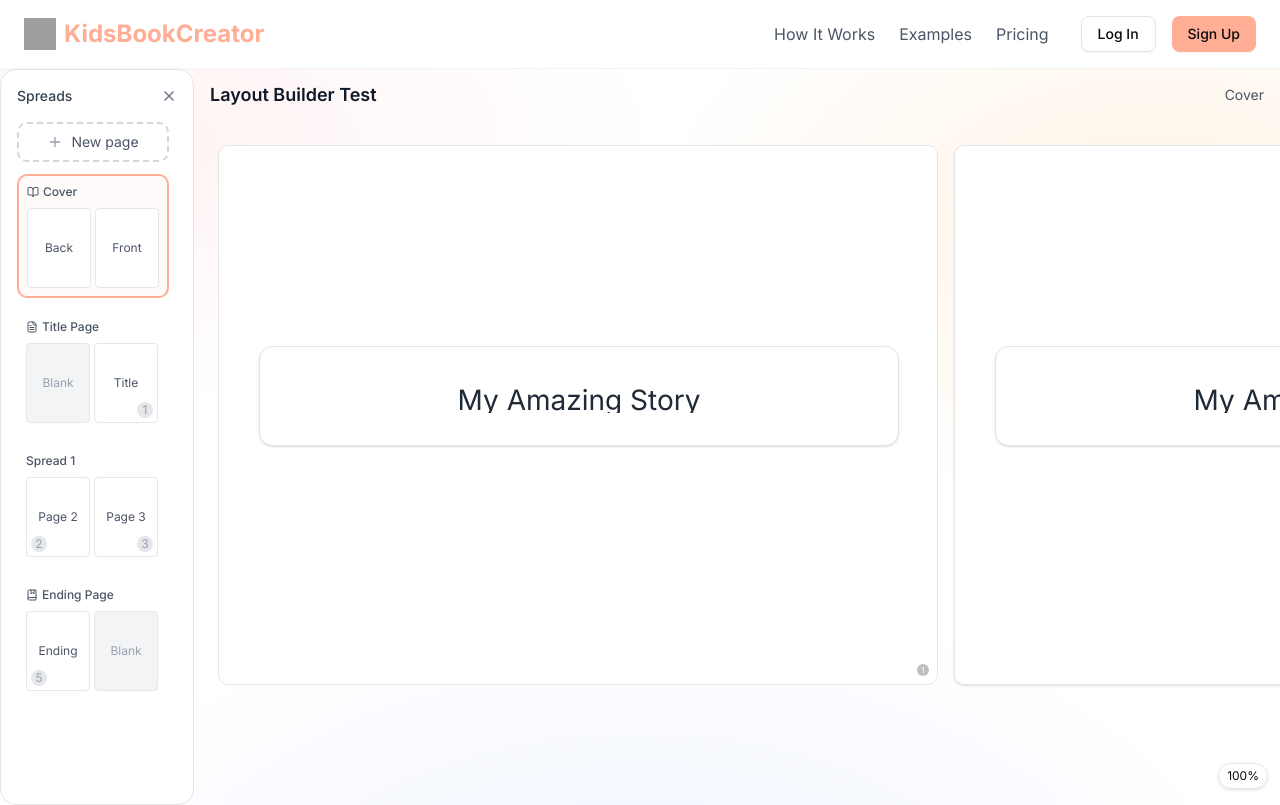
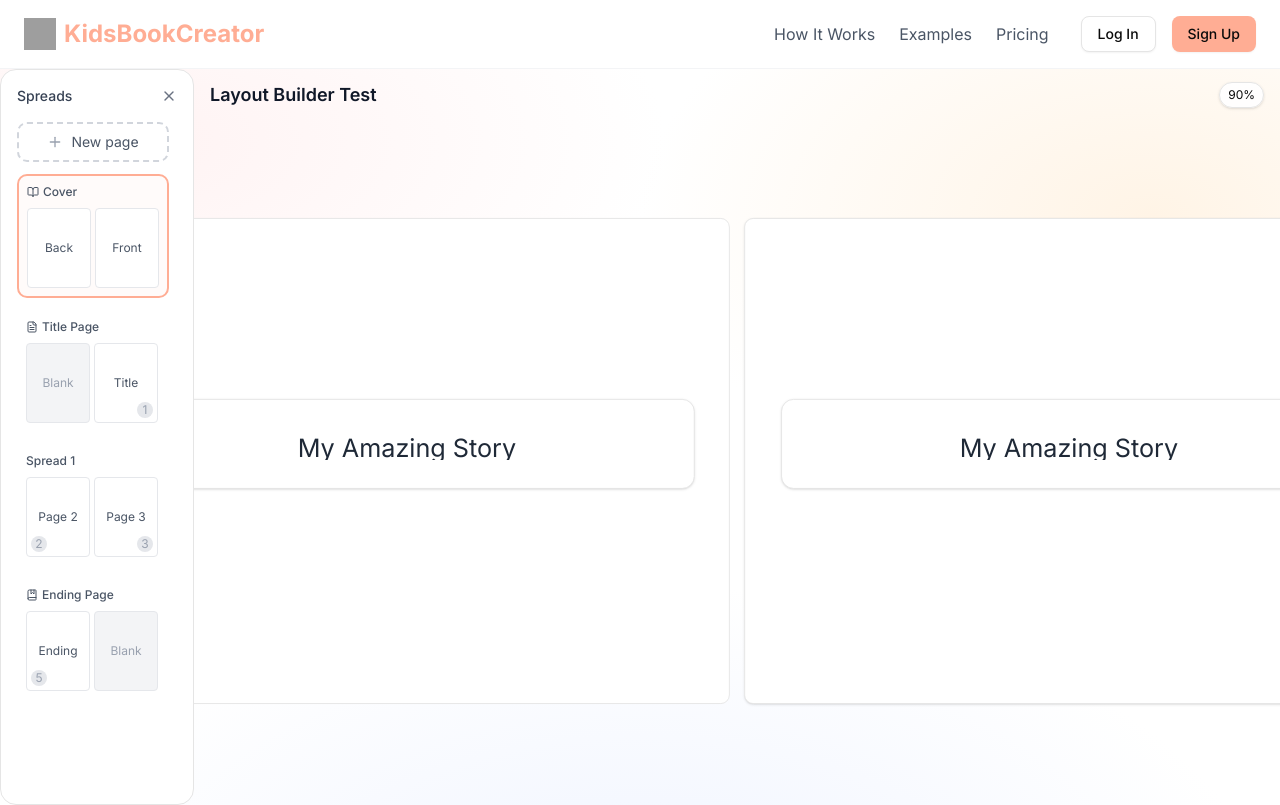
Before and after one commit to yenyifu/storybuilder, a Next.js app: page /layout-builder in a window 1280 px wide. Built offline with nearby package versions, Linux system fonts and the light colour scheme; grey boxes are pictures that could not be loaded.

Commit message:
First version with zoom controls, and 2 page canvas layout.

```diff
--- a/app/layout-builder/page.tsx
+++ b/app/layout-builder/page.tsx
@@ -6,7 +6,7 @@ import type { Spread, PageBlock, PageContent, FixedPage } from "@/lib/layout-typ
 import { SpreadsRail } from "@/components/spreads-rail";
 import { CanvasSpread } from "@/components/canvas-spread";
 import { Button } from "@/components/ui/button";
-import { BookOpen } from "lucide-react";
+import { BookOpen, ZoomIn, ZoomOut } from "lucide-react";
 import { colors } from "@/lib/colors";
 
 const PAGE_W = 720; // 8x6 landscape (4:3) at 720x540
@@ -169,7 +169,8 @@ export default function LayoutBuilderPage() {
   const [spreads, setSpreads] = useState<Spread[]>([]);
   const [fixedPages, setFixedPages] = useState(makeInitialFixedPages());
   const [currentIndex, setCurrentIndex] = useState(0);
-  const [zoom, setZoom] = useState(1);
+  const [zoom, setZoom] = useState(0.9);
+  const [showZoomControls, setShowZoomControls] = useState(false);
   const [selectedSide, setSelectedSide] = useState<"left" | "right">("left");
   const [railOpen, setRailOpen] = useState(true);
 
@@ -434,12 +435,49 @@ export default function LayoutBuilderPage() {
             <h1 className="text-lg font-semibold text-gray-900">
               Layout Builder Test
             </h1>
-            <span className="text-sm text-gray-600">
-              {currentIndex === 0 ? "Cover" :
-               currentIndex === 1 ? "Title Page" :
-               currentIndex === spreads.length + 3 ? "Ending Page" :
-               `Spread ${currentIndex - 1} / ${spreads.length}`}
-            </span>
+            <div className="flex items-center gap-2">
+              {showZoomControls ? (
+                <div className="bg-white/90 border rounded-lg shadow p-2 flex items-center gap-2">
+                  <Button
+                    size="icon"
+                    variant="ghost"
+                    className="h-6 w-6"
+                    onClick={() => setZoom(Math.max(0.5, zoom - 0.1))}
+                    title="Zoom out"
+                  >
+                    <ZoomOut className="h-3 w-3" />
+                  </Button>
+                  <span className="text-xs text-gray-600 min-w-[2.5rem] text-center">
+                    {Math.round(zoom * 100)}%
+                  </span>
+                  <Button
+                    size="icon"
+                    variant="ghost"
+                    className="h-6 w-6"
+                    onClick={() => setZoom(Math.min(2, zoom + 0.1))}
+                    title="Zoom in"
+                  >
+                    <ZoomIn className="h-3 w-3" />
+                  </Button>
+                  <Button
+                    size="icon"
+                    variant="ghost"
+                    className="h-6 w-6"
+                    onClick={() => setShowZoomControls(false)}
+                    title="Close zoom controls"
+                  >
+                    <span className="text-xs">×</span>
+                  </Button>
+                </div>
+              ) : (
+                <button
+                  onClick={() => setShowZoomControls(true)}
+                  className="bg-white/90 border rounded-full text-xs px-2 py-1 shadow hover:bg-white transition-colors"
+                >
+                  {Math.round(zoom * 100)}%
+                </button>
+              )}
+            </div>
           </div>
 
           {!railOpen && (
@@ -475,7 +513,7 @@ export default function LayoutBuilderPage() {
               />
             ) : (
               <CanvasSpread
-                spread={currentPage.spread}
+                spread={currentPage.spread || { id: "fallback", left: createBlankPage(), right: createBlankPage() }}
                 zoom={zoom}
                 onZoomChange={setZoom}
                 selectedSide={selectedSide}
@@ -483,13 +521,10 @@ export default function LayoutBuilderPage() {
                 onChangePage={updatePage}
                 onChangeBlock={updateBlock}
                 onDeleteBlock={deleteBlock}
-                basePage={currentIndex * 2 + 1}
+                basePage={currentIndex}
                 pageSize={{ w: PAGE_W, h: PAGE_H }}
               />
             )}
-            <div className="absolute bottom-3 right-3 rounded-full bg-white/90 border text-xs px-2 py-1 shadow">
-              {Math.round(zoom * 100)}%
-            </div>
           </div>
         </div>
       </div>
--- a/components/canvas-spread.tsx
+++ b/components/canvas-spread.tsx
@@ -74,11 +74,13 @@ export function CanvasSpread({
     else setSelectedBlock(null);
   }
 
+
+
   return (
-    <div className="h-full overflow-auto px-6 py-6">
+    <div className="h-full overflow-auto px-6 py-6 relative flex items-center justify-center">
       <div
-        className="mx-auto origin-top transition-transform"
-        style={{ transform: `scale(${scaled})`, width: pageSize.w * 2 + 16 }}
+        className="origin-center transition-transform"
+        style={{ transform: `scale(${scaled})` }}
       >
         <div className="flex gap-4 justify-center">
           <Page
@@ -95,6 +97,8 @@ export function CanvasSpread({
             }
             onSelectBlock={(id) => select("left", id)}
             pageSize={pageSize}
+            isFixedPage={isFixedPage}
+            fixedPageType={fixedPageType}
           />
           <Page
             pageNumber={basePage + 1}
@@ -110,9 +114,13 @@ export function CanvasSpread({
             }
             onSelectBlock={(id) => select("right", id)}
             pageSize={pageSize}
+            isFixedPage={isFixedPage}
+            fixedPageType={fixedPageType}
           />
         </div>
       </div>
+
+
     </div>
   );
 }
@@ -129,6 +137,8 @@ function Page({
   selectedBlockId,
   onSelectBlock,
   pageSize,
+  isFixedPage = false,
+  fixedPageType,
 }: {
   pageNumber: number;
   side: "left" | "right";
@@ -141,6 +151,8 @@ function Page({
   selectedBlockId?: string;
   onSelectBlock: (id: string) => void;
   pageSize: { w: number; h: number };
+  isFixedPage?: boolean;
+  fixedPageType?: "cover" | "title" | "ending";
 }) {
   const pageRef = useRef<HTMLDivElement>(null);
   const [drag, setDrag] = useState<{
@@ -263,16 +275,18 @@ function Page({
         />
       ))}
 
-      {/* Page number */}
+      {/* Page number - only show for non-cover pages */}
+      {!(isFixedPage && fixedPageType === "cover") && (
         <div
-        className="absolute bottom-2 right-2"
+          className="absolute bottom-3 right-3"
           aria-hidden="true"
           title={`Page ${pageNumber}`}
         >
-        <div className="h-3 w-3 rounded-full bg-black/25 text-white text-[8px] leading-none flex items-center justify-center">
+          <div className="h-5 w-5 rounded-full bg-black/25 text-white text-xs font-medium leading-none flex items-center justify-center">
             {pageNumber}
           </div>
         </div>
+      )}
     </div>
   );
 }
```
Lines whose indentation alone changed are shown as unchanged.
